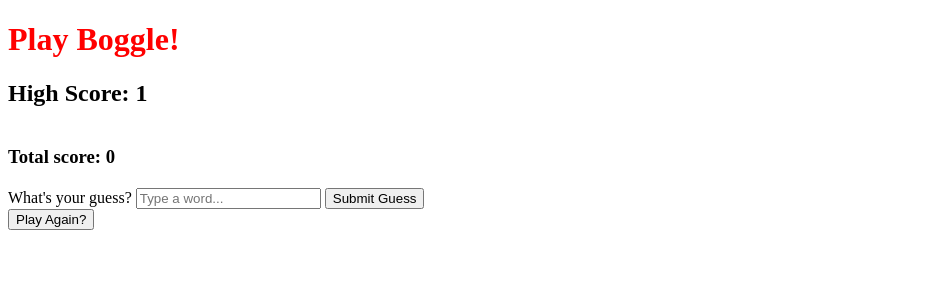
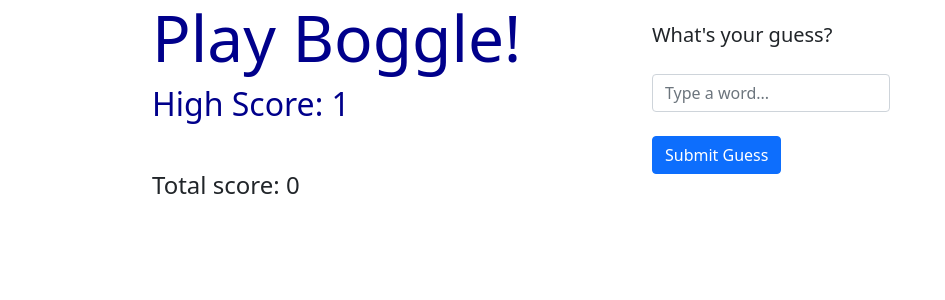
Before and after one commit to nicholasDWinters/flask-boggle, a Flask app: template templates/index.html in a window 1280 px wide. Shown: the top 300 px of the page, without its empty margins (0-945 px from the left). Run offline with Flask 2, Linux system fonts and the light colour scheme; the template is opened without the code that fills it, so the values that code supplies are empty; the visitor is signed in with stand-in values (Sample User, id 1); parts of the project's set-up code (start-up, migrations or seed data) failed here and were passed over.

Commit message:
finished test files, added bootstrap and styles

```diff
--- a/static/app.css
+++ b/static/app.css
@@ -1,5 +1,6 @@
-h1 {
-    color: red;
+h1, #highScore {
+    color: darkblue;
+
 }
 
 .tableLetter {
@@ -10,7 +11,9 @@ h1 {
     border: 1px solid grey;
     text-align: center;
 }
-
+#guessLabel {
+    font-size: 20px;
+}
 #guessForm {
     margin-top: 20px;
 }
@@ -23,3 +26,16 @@ a {
     text-decoration: none;
     color: black;
 }
+
+.container {
+    width: 1000px;
+}
+
+#timeCounter {
+    font-weight: bold;
+    color: orangered;
+}
+
+.hidden {
+    display: none;
+}
--- a/static/app.js
+++ b/static/app.js
@@ -6,10 +6,11 @@ class Game {
         this.score = $('#score');
         this.guessForm = $('#guessForm');
         this.highScore = $('#highScore');
+        this.playAgainBtn = $('#playAgainBtn');
         this.total = 0;
         this.numGuesses = 0;
         this.guesses = [];
-        this.secs = 10;
+        this.secs = 60;
         $('#submitBtn', this.board).on('click', this.submitGuess.bind(this));
     }
 
@@ -50,6 +51,7 @@ class Game {
         $('#guessForm').remove();
         this.messageList.remove();
         this.score.text(`Final score: ${this.total}`);
+        this.playAgainBtn.toggleClass('hidden');
     }
 
     async updateSession() {
--- a/templates/index.html
+++ b/templates/index.html
@@ -6,15 +6,23 @@
     <meta http-equiv="X-UA-Compatible" content="IE=edge">
     <meta name="viewport" content="width=device-width, initial-scale=1.0">
     <title>Boggle Game</title>
+    <link href="https://cdn.jsdelivr.net/npm/bootstrap@5.0.0-beta2/dist/css/bootstrap.min.css" rel="stylesheet"
+        integrity="sha384-BmbxuPwQa2lc/FVzBcNJ7UAyJxM6wuqIj61tLrc4wSX0szH/Ev+nYRRuWlolflfl" crossorigin="anonymous">
+
+
     <link rel="stylesheet" href="/static/app.css">
 </head>
 
 <body>
-    <div id="boggle">
-        <h1>Play Boggle!</h1>
-        <h2 id="highScore">High Score: {{session['highscore']}}</h2>
+    <div class="container">
+        <div class="row" id="boggle">
+            <div class="col-6 justify-content-center">
+
+
+                <h1 class="display-3">Play Boggle!</h1>
+                <h2 id="highScore" class="mb-4">High Score: {{session['highscore']}}</h2>
                 <p id="timeCounter"></p>
-        <table class="boardTable">
+                <table class="boardTable mb-4">
                     <tbody>
                         {%for row in board%}
                         <tr>
@@ -25,18 +33,31 @@
                         {%endfor%}
                     </tbody>
                 </table>
-        <h3 id="score">Total score: 0</h3>
+                <h4 id="score" class="mb-4">Total score: 0</h4>
+                <a class="btn btn-info hidden" href="/" id="playAgainBtn" role="button">Play Again?</a>
+
+            </div>
+            <div class="col-6">
+                <div class="col-6">
                     <form method="POST" id="guessForm">
-            <label for="guess">What's your guess?</label>
-            <input type="text" name="guess" id="guess" placeholder="Type a word...">
-            <button id="submitBtn">Submit Guess</button>
+                        <label id="guessLabel" class='form-label mb-4' for="guess">What's your guess?</label>
+                        <input class="form-control mb-4" type="text" name="guess" id="guess"
+                            placeholder="Type a word...">
+                        <button class='btn btn-primary mb-4' id="submitBtn">Submit Guess</button>
                     </form>
-        <button><a href="/">Play Again?</a></button>
                     <div class="guessMessages"></div>
                 </div>
+            </div>
+        </div>
+
+    </div>
+
+
     <script src="https://code.jquery.com/jquery-3.5.1.min.js"
         integrity="sha256-9/aliU8dGd2tb6OSsuzixeV4y/faTqgFtohetphbbj0=" crossorigin="anonymous"></script>
-
+    <script src="https://cdn.jsdelivr.net/npm/bootstrap@5.0.0-beta2/dist/js/bootstrap.bundle.min.js"
+        integrity="sha384-b5kHyXgcpbZJO/tY9Ul7kGkf1S0CWuKcCD38l8YkeH8z8QjE0GmW1gYU5S9FOnJ0"
+        crossorigin="anonymous"></script>
     <script src="https://unpkg.com/axios/dist/axios.min.js"></script>
     <script src="/static/app.js"></script>
 </body>
--- a/test.py
+++ b/test.py
@@ -16,7 +16,7 @@ class FlaskTests(TestCase):
             resp = client.get('/')
             html = resp.get_data(as_text=True)
             self.assertEqual(resp.status_code, 200)
-            self.assertIn('<h1>Play Boggle!</h1>', html)
+            self.assertIn('<h1 class="display-3">Play Boggle!</h1>', html)
             self.assertIn('board', session)
 
     def test_guess_page(self):
```
Lines whose indentation alone changed are shown as unchanged.
